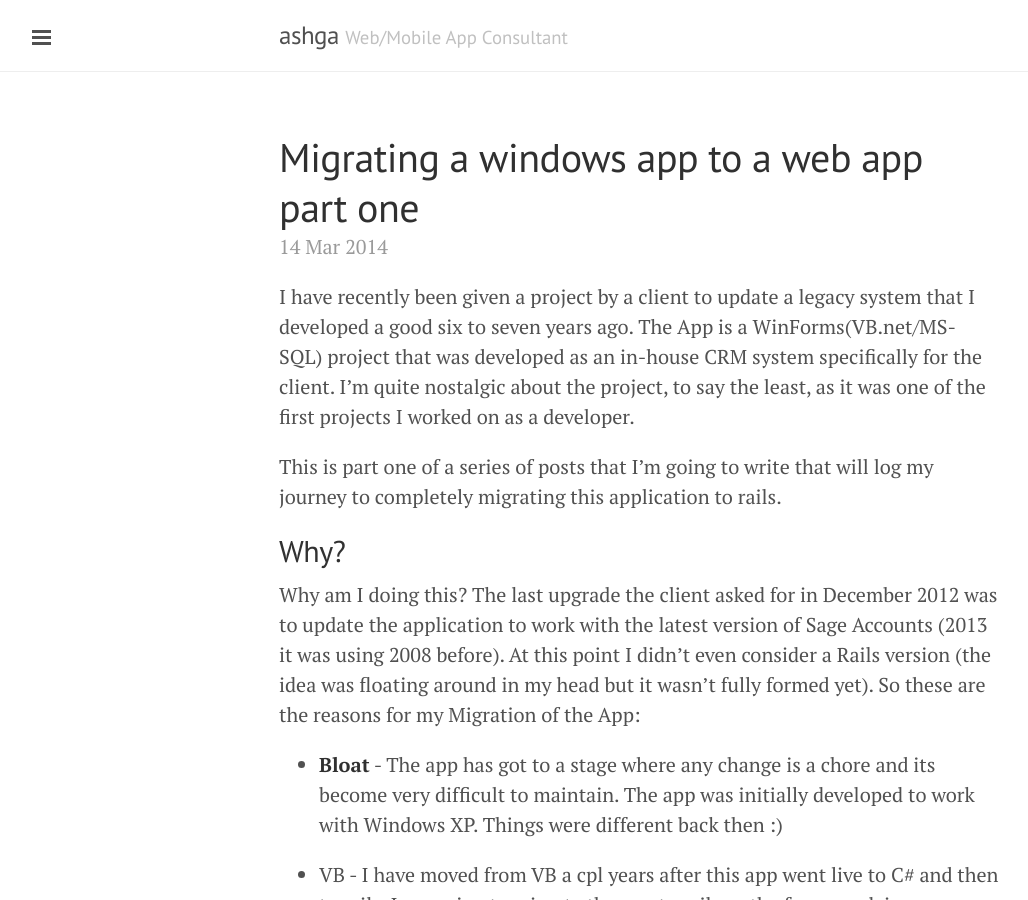
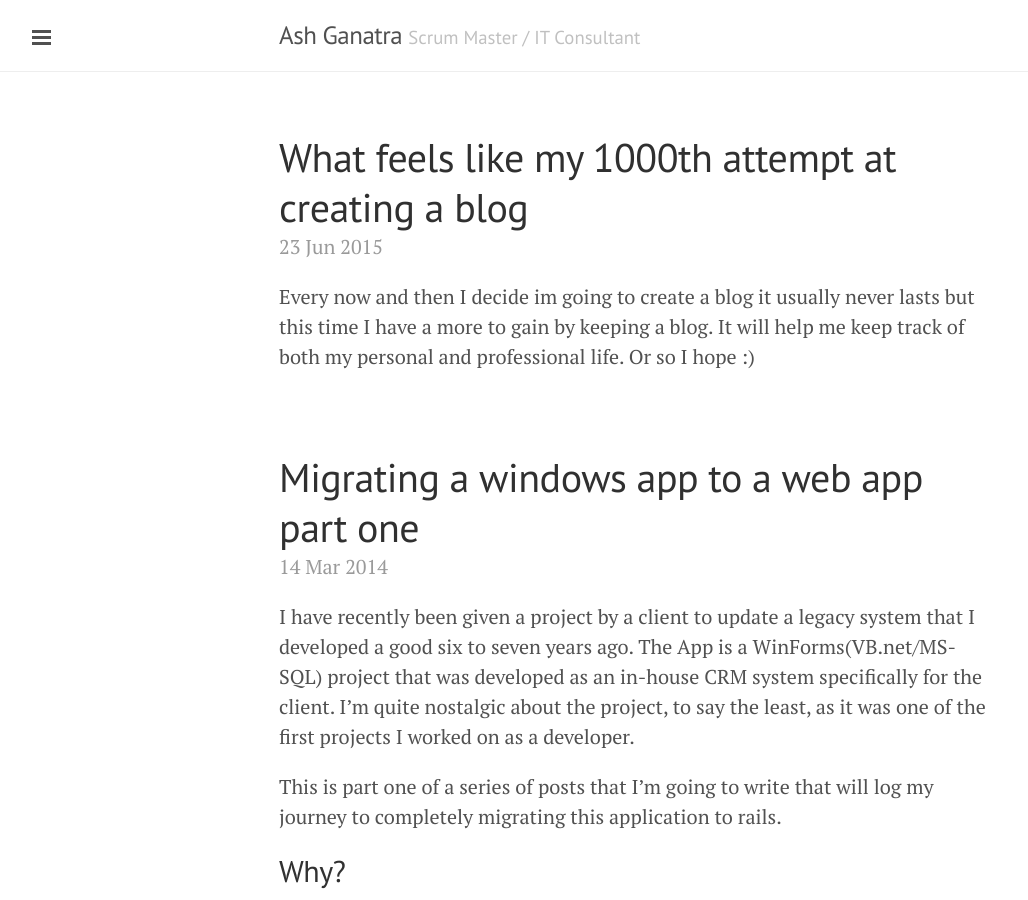
Before and after one commit to ashga/ashga.github.com, a Jekyll site: the page built from index.html, in a window 1280 px wide and 900 px high. Shown: the whole window, without its empty margins (1-1029 px from the left). Built offline with Jekyll 4.4.1, drawn with Linux system fonts in a browser that asks for light colours; Markdown is read by kramdown in place of the engine named in the settings; the list of posts is cut into pages by our own code.

Commit message:
updating it.

```diff
--- a/_config.yml
+++ b/_config.yml
@@ -6,13 +6,13 @@ pygments:         true
 permalink:        :title
 
 # Setup
-title:            ashga
-tagline:          'Web/Mobile App Consultant'
-description:      'A place where I am composing my thoughts and experiences in the form of a good old fashion blog :)'
+title:            Ash Ganatra
+tagline:          'Scrum Master / IT Consultant'
+description:      'A place where I am composing my thoughts and experiences in the form of a blog :)'
 url:              http://ashga.github.io
 
 author:
   name:           'Ash Ganatra'
-  url:            https://twitter.com/ashga
+  url:            https://blog.ashga.io
 
 paginate:         5
--- /dev/null
+++ b/_posts/2015-06-23-my-1000th-blog-attempt.md
@@ -0,0 +1,6 @@
+---
+layout: post
+title: What feels like my 1000th attempt at creating a blog
+---
+
+Every now and then I decide im going to create a blog it usually never lasts but this time I have a more to gain by keeping a blog. It will help me keep track of both my personal and professional life. Or so I hope :)
```
